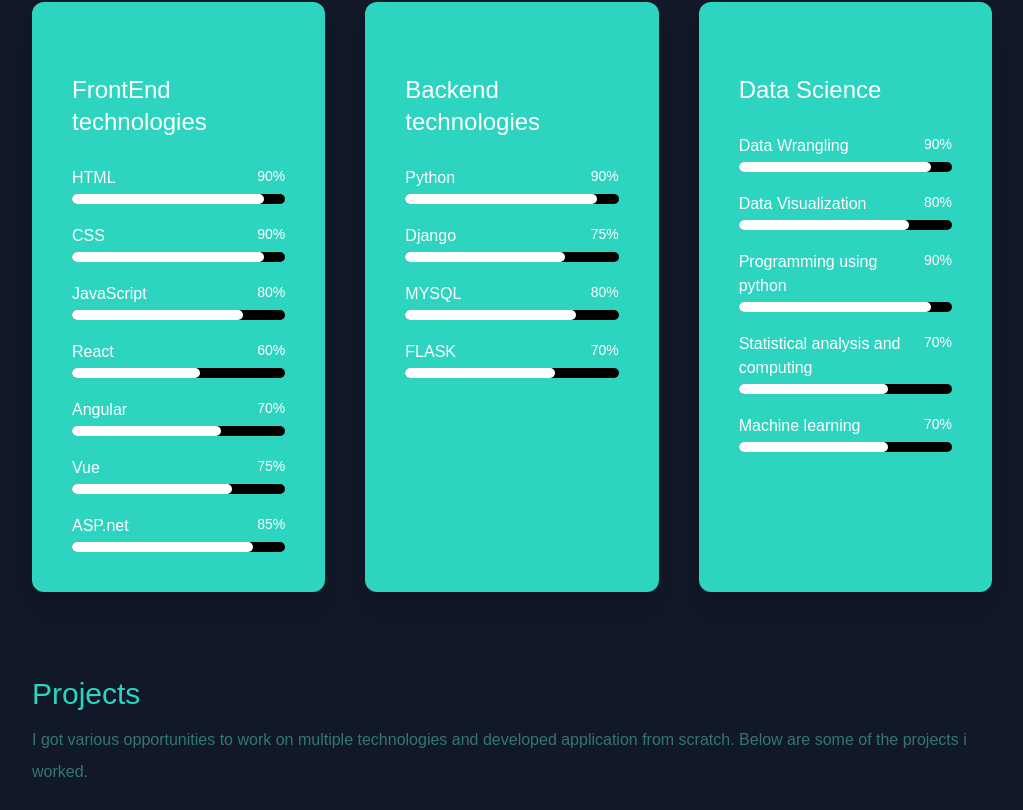
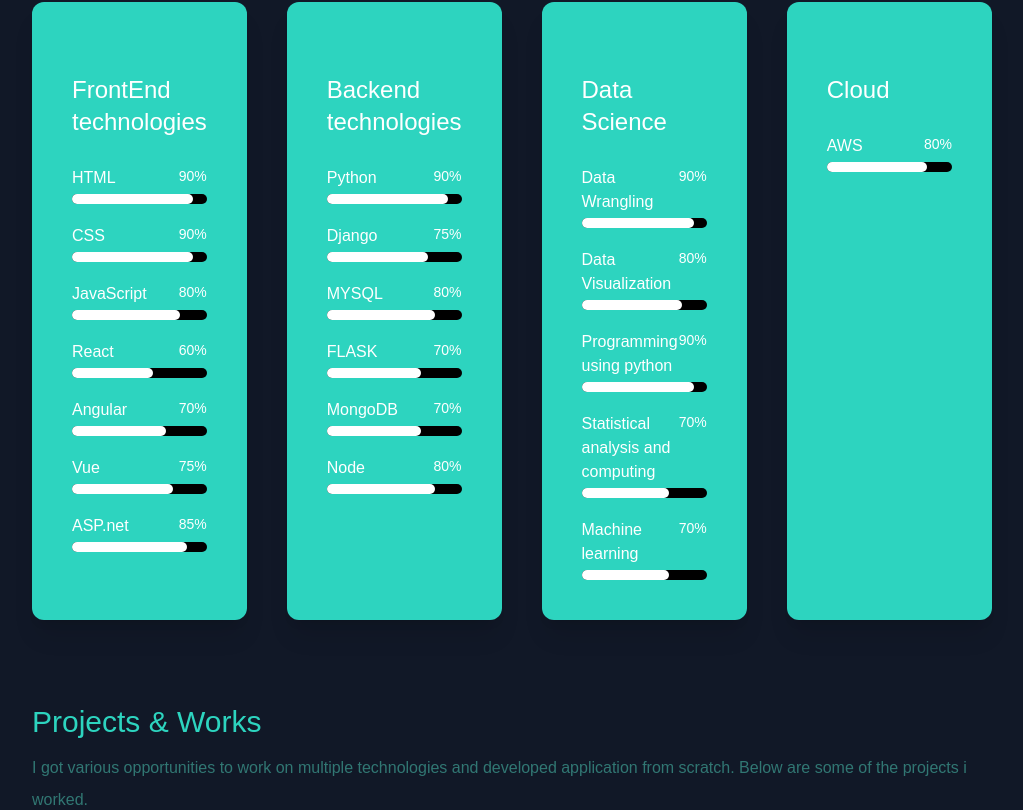
Before and after one commit to Sidharth-e/Portfolio-framer, a Next.js app: page / in a window 1280 px wide. Shown: the part 1170-1980 px from the top of the page, without its empty margins (128-1151 px from the left). Built offline with nearby package versions, Linux system fonts and the light colour scheme.

Commit message:
Updated the portfolio with latest deatils

```diff
--- a/pages/components/projects.js
+++ b/pages/components/projects.js
@@ -15,7 +15,7 @@
       <div>
         <motion.h3
          style={{color:props.primary}}
-         className="text-3xl py-1 dark:text-white ">Projects
+         className="text-3xl py-1 dark:text-white ">Projects & Works
          </motion.h3>
         <motion.p
          style={{color:props.secondary}}
@@ -25,7 +25,7 @@
           worked.
         </motion.p>
       </div>
-      <div className="flex flex-col gap-20 py-10 lg:flex-row lg:flex-wrap">
+      <div className="flex flex-wrap gap-20 lg:flex-row lg:flex-wrap">
         <motion.div
         style={{background:props.primary}}
         whileHover={{ scale: 1.1 }}
@@ -289,6 +289,42 @@
          Techstack:- Angular,Chartjs,Flask,Python
          </div>
         </motion.div>
+        <motion.div
+        style={{background:props.primary}}
+         whileHover={{ scale: 1.1 }}
+         whileTap={{ scale: 0.9 }}
+         className="text-center shadow-xl p-5  rounded-xl my-5 w-80   flex-1 lg:flex-wrap">
+         <div style={{background:props.secondary}} className="h-16 w-16 rounded-full p-5 mb-5 mx-auto  text-white">
+          13
+          </div>
+         <div style={{background:props.secondary}} className="rounded-xl font-extrabold  text-white text-xl p-5  bg-white">
+         CD/CI pipeline
+          </div>
+         <div style={{background:props.secondary}} className="rounded-xl  text-white font-serif text-sm p-4 my-5 bg-white">
+         Created a CD/CI pipeline using the Jenkins to build the deploy the code in nexus repostiory
+         </div>
+         <div style={{background:props.secondary}} className="rounded-xl  font-bold text-white text-sm p-4 my-5 bg-white">
+         Techstack:- jenkins,AWS,EC2,Sonatype nexus
+         </div>
+        </motion.div>
+        <motion.div
+        style={{background:props.primary}}
+         whileHover={{ scale: 1.1 }}
+         whileTap={{ scale: 0.9 }}
+         className="text-center shadow-xl p-5  rounded-xl my-5 w-80   flex-1 lg:flex-wrap">
+         <div style={{background:props.secondary}} className="h-16 w-16 rounded-full p-5 mb-5 mx-auto  text-white">
+          14
+          </div>
+         <div style={{background:props.secondary}} className="rounded-xl font-extrabold  text-white text-xl p-5  bg-white">
+         AWS EC2 instance Automation
+          </div>
+         <div style={{background:props.secondary}} className="rounded-xl  text-white font-serif text-sm p-4 my-5 bg-white">
+         Automatio of EC2 instace in AWS
+         </div>
+         <div style={{background:props.secondary}} className="rounded-xl  font-bold text-white text-sm p-4 my-5 bg-white">
+         Techstack:- AWS,EC2,lambda,cloudwatch
+         </div>
+        </motion.div>
       </div>
     </div>
   );
--- a/pages/components/skills.js
+++ b/pages/components/skills.js
@@ -1,26 +1,22 @@
 import React from "react";
-import { motion,AnimatePresence } from "framer-motion";
+import { motion, AnimatePresence } from "framer-motion";
 
 export default function skills(props) {
   return (
     <AnimatePresence>
-    <motion.div
-     className="lg:flex gap-10">
+      <motion.div className="lg:flex gap-10">
         <motion.div
           whileHover={{ scale: 1.1 }}
           whileTap={{ scale: 0.9 }}
-style={{backgroundColor:props.primary}}
-       className="text-left shadow-xl p-10 rounded-xl my-10  flex-1 hover:shadow-2xl">
+          style={{ backgroundColor: props.primary }}
+          className="text-left shadow-xl p-10 rounded-xl my-10  flex-1 hover:shadow-2xl"
+        >
           <h3 className="text-2xl font-medium pt-8 pb-2 text-white">
             FrontEnd technologies
           </h3>
           <div className="flex mt-5 justify-between mb-1">
-          <span className="text-base font-medium text-white ">
-            HTML
-          </span>
-          <span className="text-sm font-medium text-white ">
-            90%
-          </span>
+            <span className="text-base font-medium text-white ">HTML</span>
+            <span className="text-sm font-medium text-white ">90%</span>
           </div>
           <div className="w-full bg-black rounded-full h-2.5 ">
             <div
@@ -29,12 +25,8 @@
             ></div>
           </div>
           <div className="flex mt-5 justify-between mb-1">
-          <span className="text-base font-medium text-white ">
-            CSS
-          </span>
-          <span className="text-sm font-medium text-white ">
-            90%
-          </span>
+            <span className="text-base font-medium text-white ">CSS</span>
+            <span className="text-sm font-medium text-white ">90%</span>
           </div>
           <div className="w-full bg-black  rounded-full h-2.5 ">
             <div
@@ -46,9 +38,7 @@
             <span className="text-base font-medium text-white ">
               JavaScript
             </span>
-          <span className="text-sm font-medium text-white ">
-            80%
-          </span>
+            <span className="text-sm font-medium text-white ">80%</span>
           </div>
           <div className="w-full bg-black  rounded-full h-2.5 ">
             <div
@@ -57,12 +47,8 @@
             ></div>
           </div>
           <div className="flex mt-5 justify-between mb-1">
-          <span className="text-base font-medium text-white ">
-            React
-          </span>
-          <span className="text-sm font-medium text-white ">
-            60%
-          </span>
+            <span className="text-base font-medium text-white ">React</span>
+            <span className="text-sm font-medium text-white ">60%</span>
           </div>
           <div className="w-full bg-black  rounded-full h-2.5 ">
             <div
@@ -71,12 +57,8 @@
             ></div>
           </div>
           <div className="flex mt-5 justify-between mb-1">
-          <span className="text-base font-medium text-white ">
-            Angular
-          </span>
-          <span className="text-sm font-medium text-white ">
-            70%
-          </span>
+            <span className="text-base font-medium text-white ">Angular</span>
+            <span className="text-sm font-medium text-white ">70%</span>
           </div>
           <div className="w-full bg-black  rounded-full h-2.5 ">
             <div
@@ -85,12 +67,8 @@
             ></div>
           </div>
           <div className="flex mt-5 justify-between mb-1">
-          <span className="text-base font-medium text-white ">
-            Vue
-          </span>
-          <span className="text-sm font-medium text-white ">
-            75%
-          </span>
+            <span className="text-base font-medium text-white ">Vue</span>
+            <span className="text-sm font-medium text-white ">75%</span>
           </div>
           <div className="w-full bg-black  rounded-full h-2.5 ">
             <div
@@ -99,12 +77,8 @@
             ></div>
           </div>
           <div className="flex mt-5 justify-between mb-1">
-          <span className="text-base font-medium text-white ">
-            ASP.net
-          </span>
-          <span className="text-sm font-medium text-white ">
-            85%
-          </span>
+            <span className="text-base font-medium text-white ">ASP.net</span>
+            <span className="text-sm font-medium text-white ">85%</span>
           </div>
           <div className="w-full bg-black  rounded-full h-2.5 ">
             <div
@@ -116,18 +90,87 @@
         <motion.div
           whileHover={{ scale: 1.1 }}
           whileTap={{ scale: 0.9 }}
-style={{backgroundColor:props.primary}}
-       className="text-left shadow-xl p-10 rounded-xl my-10  flex-1 hover:shadow-2xl">
+          style={{ backgroundColor: props.primary }}
+          className="text-left shadow-xl p-10 rounded-xl my-10  flex-1 hover:shadow-2xl"
+        >
           <h3 className="text-2xl font-medium pt-8 pb-2 text-white ">
             Backend technologies
           </h3>
           <div className="flex mt-5 justify-between mb-1">
+            <span className="text-base font-medium text-white ">Python</span>
+            <span className="text-sm font-medium text-white ">90%</span>
+          </div>
+          <div className="w-full bg-black  rounded-full h-2.5 ">
+            <div
+              className="bg-white h-2.5 rounded-full"
+              style={{ width: "90%" }}
+            ></div>
+          </div>
+          <div className="flex mt-5 justify-between mb-1">
+            <span className="text-base font-medium text-white ">Django</span>
+            <span className="text-sm font-medium text-white ">75%</span>
+          </div>
+          <div className="w-full bg-black  rounded-full h-2.5 ">
+            <div
+              className="bg-white h-2.5 rounded-full"
+              style={{ width: "75%" }}
+            ></div>
+          </div>
+          <div className="flex mt-5 justify-between mb-1">
+            <span className="text-base font-medium text-white ">MYSQL</span>
+            <span className="text-sm font-medium text-white ">80%</span>
+          </div>
+          <div className="w-full bg-black  rounded-full h-2.5 ">
+            <div
+              className="bg-white h-2.5 rounded-full"
+              style={{ width: "80%" }}
+            ></div>
+          </div>
+          <div className="flex mt-5 justify-between mb-1">
+            <span className="text-base font-medium text-white ">FLASK</span>
+            <span className="text-sm font-medium text-white ">70%</span>
+          </div>
+          <div className="w-full bg-black  rounded-full h-2.5 ">
+            <div
+              className="bg-white h-2.5 rounded-full"
+              style={{ width: "70%" }}
+            ></div>
+          </div>
+          <div className="flex mt-5 justify-between mb-1">
+            <span className="text-base font-medium text-white ">MongoDB</span>
+            <span className="text-sm font-medium text-white ">70%</span>
+          </div>
+          <div className="w-full bg-black  rounded-full h-2.5 ">
+            <div
+              className="bg-white h-2.5 rounded-full"
+              style={{ width: "70%" }}
+            ></div>
+          </div>
+          <div className="flex mt-5 justify-between mb-1">
+            <span className="text-base font-medium text-white ">Node</span>
+            <span className="text-sm font-medium text-white ">80%</span>
+          </div>
+          <div className="w-full bg-black  rounded-full h-2.5 ">
+            <div
+              className="bg-white h-2.5 rounded-full"
+              style={{ width: "80%" }}
+            ></div>
+          </div>
+        </motion.div>
+        <motion.div
+          whileHover={{ scale: 1.1 }}
+          whileTap={{ scale: 0.9 }}
+          style={{ backgroundColor: props.primary }}
+          className="text-left shadow-xl p-10 rounded-xl my-10  flex-1 hover:shadow-2xl"
+        >
+          <h2 className="text-2xl font-large pt-8 pb-2 text-white ">
+            Data Science
+          </h2>
+          <div className="flex mt-5 justify-between mb-1">
             <span className="text-base font-medium text-white ">
-            Python
+              Data Wrangling
             </span>
-          <span className="text-sm font-medium text-white ">
-            90%
-          </span>
+            <span className="text-sm font-medium text-white ">90%</span>
           </div>
           <div className="w-full bg-black  rounded-full h-2.5 ">
             <div
@@ -137,25 +180,9 @@
           </div>
           <div className="flex mt-5 justify-between mb-1">
             <span className="text-base font-medium text-white ">
-            Django
+              Data Visualization
             </span>
-          <span className="text-sm font-medium text-white ">
-            75%
-          </span>
-        </div>
-        <div className="w-full bg-black  rounded-full h-2.5 ">
-          <div
-            className="bg-white h-2.5 rounded-full"
-            style={{ width: "75%" }}
-          ></div>
-        </div>
-        <div className="flex mt-5 justify-between mb-1">
-          <span className="text-base font-medium text-white ">
-            MYSQL
-          </span>
-          <span className="text-sm font-medium text-white ">
-            80%
-          </span>
+            <span className="text-sm font-medium text-white ">80%</span>
           </div>
           <div className="w-full bg-black  rounded-full h-2.5 ">
             <div
@@ -165,11 +192,33 @@
           </div>
           <div className="flex mt-5 justify-between mb-1">
             <span className="text-base font-medium text-white ">
-            FLASK
+              Programming using python
             </span>
-          <span className="text-sm font-medium text-white ">
-            70%
+            <span className="text-sm font-medium text-white ">90%</span>
+          </div>
+          <div className="w-full bg-black  rounded-full h-2.5 ">
+            <div
+              className="bg-white h-2.5 rounded-full"
+              style={{ width: "90%" }}
+            ></div>
+          </div>
+          <div className="flex mt-5 justify-between mb-1">
+            <span className="text-base font-medium text-white ">
+              Statistical analysis and computing
             </span>
+            <span className="text-sm font-medium text-white ">70%</span>
+          </div>
+          <div className="w-full bg-black  rounded-full h-2.5 ">
+            <div
+              className="bg-white h-2.5 rounded-full"
+              style={{ width: "70%" }}
+            ></div>
+          </div>
+          <div className="flex mt-5 justify-between mb-1">
+            <span className="text-base font-medium text-white ">
+              Machine learning
+            </span>
+            <span className="text-sm font-medium text-white ">70%</span>
           </div>
           <div className="w-full bg-black  rounded-full h-2.5 ">
             <div
@@ -181,30 +230,17 @@
         <motion.div
           whileHover={{ scale: 1.1 }}
           whileTap={{ scale: 0.9 }}
-style={{backgroundColor:props.primary}}
-       className="text-left shadow-xl p-10 rounded-xl my-10  flex-1 hover:shadow-2xl">
-        <h2 className="text-2xl font-large pt-8 pb-2 text-white ">Data Science</h2>
+          style={{ backgroundColor: props.primary }}
+          className="text-left shadow-xl p-10 rounded-xl my-10  flex-1 hover:shadow-2xl"
+        >
+          <h2 className="text-2xl font-large pt-8 pb-2 text-white ">
+            Cloud
+          </h2>
           <div className="flex mt-5 justify-between mb-1">
             <span className="text-base font-medium text-white ">
-            Data Wrangling
+              AWS
             </span>
-          <span className="text-sm font-medium text-white ">
-            90%
-          </span>
-        </div>
-        <div className="w-full bg-black  rounded-full h-2.5 ">
-          <div
-            className="bg-white h-2.5 rounded-full"
-            style={{ width: "90%" }}
-          ></div>
-        </div>
-        <div className="flex mt-5 justify-between mb-1">
-          <span className="text-base font-medium text-white ">
-            Data Visualization
-          </span>
-          <span className="text-sm font-medium text-white ">
-            80%
-          </span>
+            <span className="text-sm font-medium text-white ">80%</span>
           </div>
           <div className="w-full bg-black  rounded-full h-2.5 ">
             <div
@@ -212,48 +248,6 @@
               style={{ width: "80%" }}
             ></div>
           </div>
-        <div className="flex mt-5 justify-between mb-1">
-          <span className="text-base font-medium text-white ">
-            Programming using python
-          </span>
-          <span className="text-sm font-medium text-white ">
-            90%
-          </span>
-        </div>
-        <div className="w-full bg-black  rounded-full h-2.5 ">
-          <div
-            className="bg-white h-2.5 rounded-full"
-            style={{ width: "90%" }}
-          ></div>
-        </div>
-        <div className="flex mt-5 justify-between mb-1">
-          <span className="text-base font-medium text-white ">
-            Statistical analysis and computing
-          </span>
-          <span className="text-sm font-medium text-white ">
-            70%
-          </span>
-        </div>
-        <div className="w-full bg-black  rounded-full h-2.5 ">
-          <div
-            className="bg-white h-2.5 rounded-full"
-            style={{ width: "70%" }}
-          ></div>
-        </div>
-        <div className="flex mt-5 justify-between mb-1">
-          <span className="text-base font-medium text-white ">
-            Machine learning
-          </span>
-          <span className="text-sm font-medium text-white ">
-            70%
-          </span>
-        </div>
-        <div className="w-full bg-black  rounded-full h-2.5 ">
-          <div
-            className="bg-white h-2.5 rounded-full"
-            style={{ width: "70%" }}
-          ></div>
-        </div>
         </motion.div>
       </motion.div>
     </AnimatePresence>
```
Also changed, not shown: 1 other file (tests, documents, lock files or other folders). Lines whose indentation alone changed are shown as unchanged.
